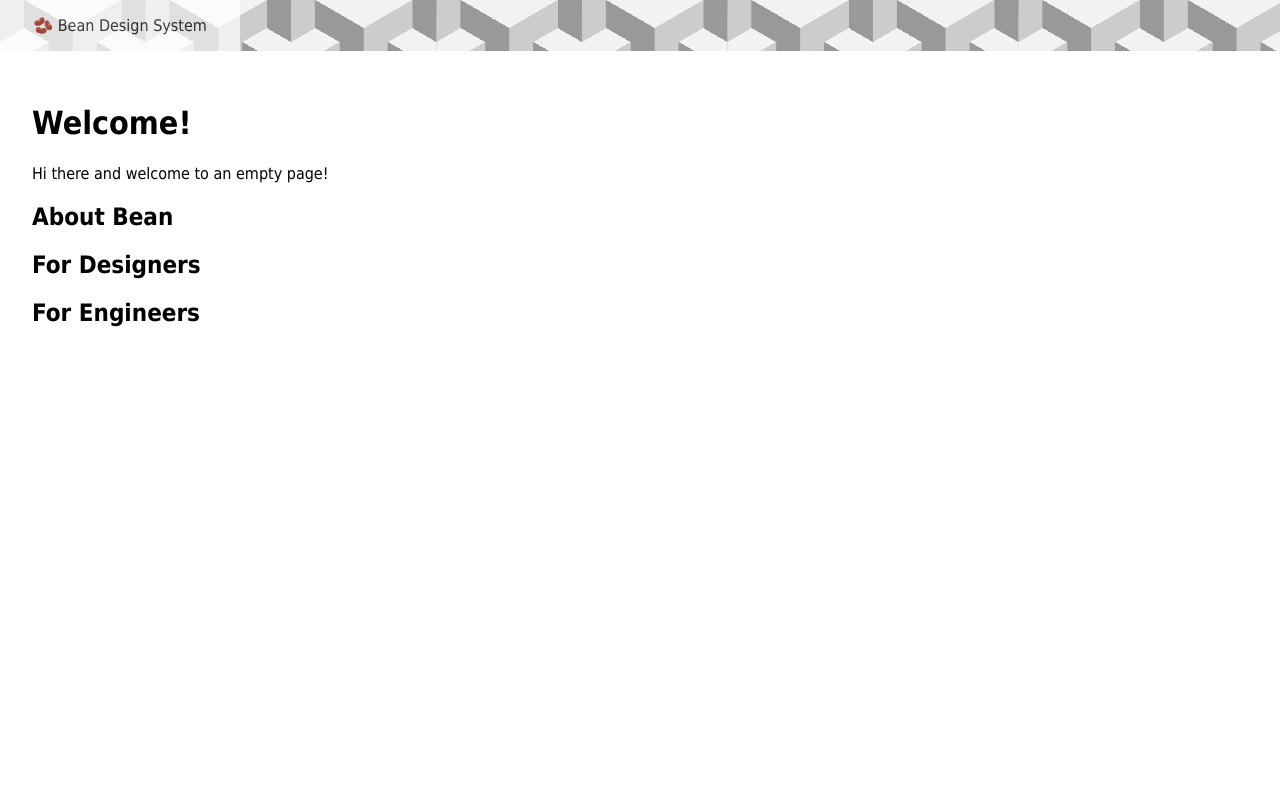
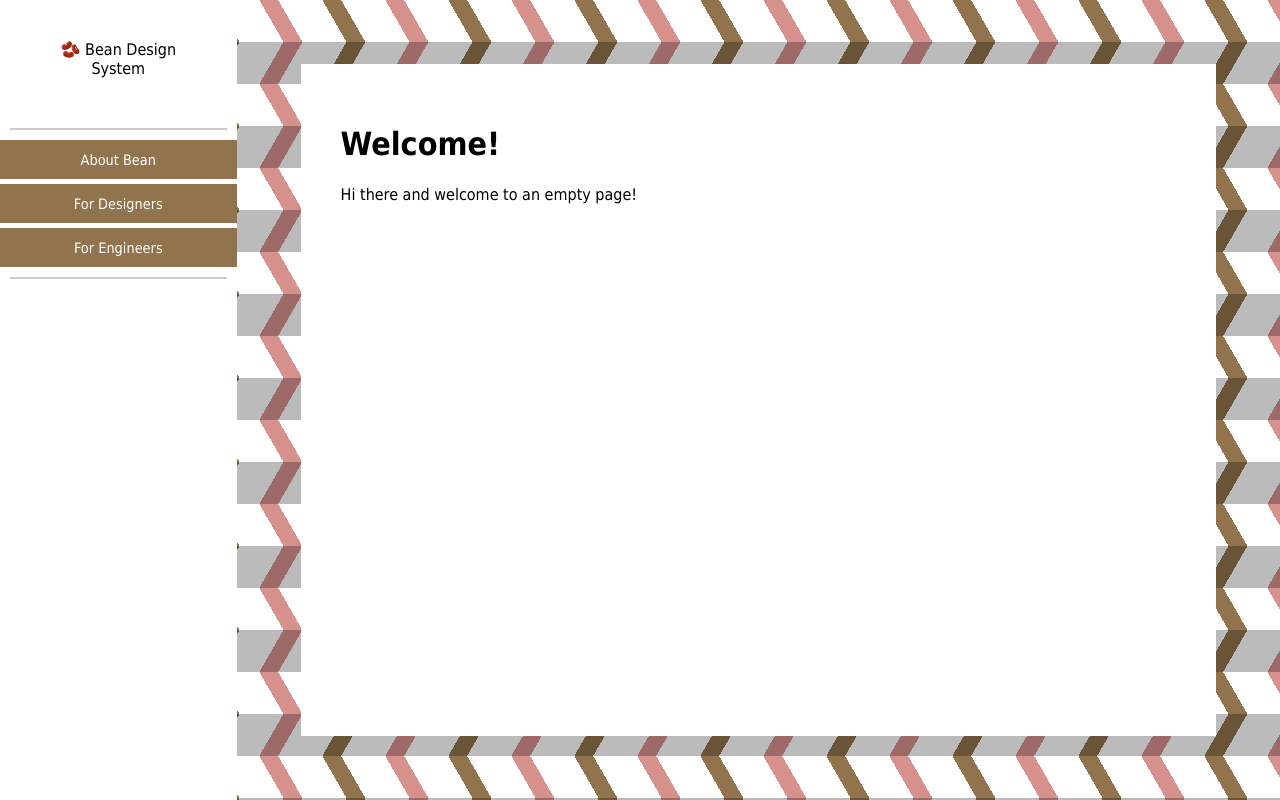
Before and after one commit to kahviapp/kahviapp.github.io, a plain HTML site: page index.html in a window 1280 px wide. Drawn offline with Linux system fonts and the light colour scheme.

Commit message:
Add nice page content

```diff
--- a/css/main.css
+++ b/css/main.css
@@ -3,33 +3,40 @@ body {
     margin: 0;
     font-family: Tahoma, sans-serif;
     font-size: 1em;
+    display: flex;
+    height: 100%;
+    background-color: #292929;
+
+    --s: 84px; /* control the size */
+
+    --c: #fff;
+    --a:from -30deg at;
+    background:
+        linear-gradient(#0000 50%,#0004 0),
+        conic-gradient(var(--a) 90%,var(--c) 240deg,#0000    0),
+        conic-gradient(var(--a) 75%,#91734d  240deg,#0000    0),
+        conic-gradient(var(--a) 25%,#0000    240deg,var(--c) 0),
+        conic-gradient(var(--a) 40%,var(--c) 240deg,#d7918d  0);
+    background-size: calc(1.5*var(--s)) var(--s);
 }
 
 header {
     padding: 0;
     margin: 0;
-    background-color: #292929;
-
-    --s: 84px; /* control the size*/
-    --c1: #f2f2f2;
-    --c2: #cdcbcc;
-    --c3: #999999;
-
-    --_g: 0 120deg,#0000 0;
-    background:
-        conic-gradient(from    0deg at calc(500%/6) calc(100%/3),var(--c3) var(--_g)),
-        conic-gradient(from -120deg at calc(100%/6) calc(100%/3),var(--c2) var(--_g)),
-        conic-gradient(from  120deg at calc(100%/3) calc(500%/6),var(--c1) var(--_g)),
-        conic-gradient(from  120deg at calc(200%/3) calc(500%/6),var(--c1) var(--_g)),
-        conic-gradient(from -180deg at calc(100%/3) 50%,var(--c2)  60deg,var(--c1) var(--_g)),
-        conic-gradient(from   60deg at calc(200%/3) 50%,var(--c1)  60deg,var(--c3) var(--_g)),
-        conic-gradient(from  -60deg at 50% calc(100%/3),var(--c1) 120deg,var(--c2) 0 240deg,var(--c3) 0);
-    background-size: calc(var(--s)*1.732) var(--s);
+    background-color: white;
+    width: fit-content;
+    height: inherit;
+    float: left;
+    display: flow-root;
 }
 
 content {
-    padding: 2em;
-    position: fixed;
+    padding: 2.5rem;
+    margin: 4rem;
+    float: left;
+    background-color: white;
+    display: flow-root;
+    width: 70%;
 }
 
 p {
@@ -38,13 +45,40 @@ p {
 }
 
 header p {
-    padding: 1em;
-    width: 13em;
+    padding: 2.5rem;
     text-align: center;
-    background-color: white;
-    opacity: 0.7;
 }
 
 header p pre {
-    font-size: 2em;
+    font-size: 2rem;
 }
+
+nav {
+    margin: 0;
+    padding: 0;
+    width: initial;
+}
+
+nav hr {
+    margin: 10px;
+    border: 0.5px solid #ccc;
+}
+
+nav ul {
+    margin: 0;
+    padding: 0;
+}
+
+nav ul li {
+    padding: 0.80em;
+    margin: 5px 0;
+    background-color: #91734d;
+    text-align: center;
+    list-style: none;
+    font-size: 0.9rem;
+}
+
+nav ul li a {
+    text-decoration: none;
+    color: white;
+}
--- a/index.html
+++ b/index.html
@@ -6,15 +6,21 @@
     <body>
         <header>
             <p>🫘 Bean Design System</p>
+
+            <nav>
+                <hr>
+                <ul>
+                    <li><a href="">About Bean</a></li>
+                    <li><a href="">For Designers</a></li>
+                    <li><a href="">For Engineers</a></li>
+                </ul>
+                <hr>
+            </nav>
         </header>
 
     <content>
         <h1>Welcome!</h1>
         <p>Hi there and welcome to an empty page!</p>
-
-        <h2>About Bean</h2>
-        <h2>For Designers</h2>
-        <h2>For Engineers</h2>
     </content>
     </body>
 </html>
```
